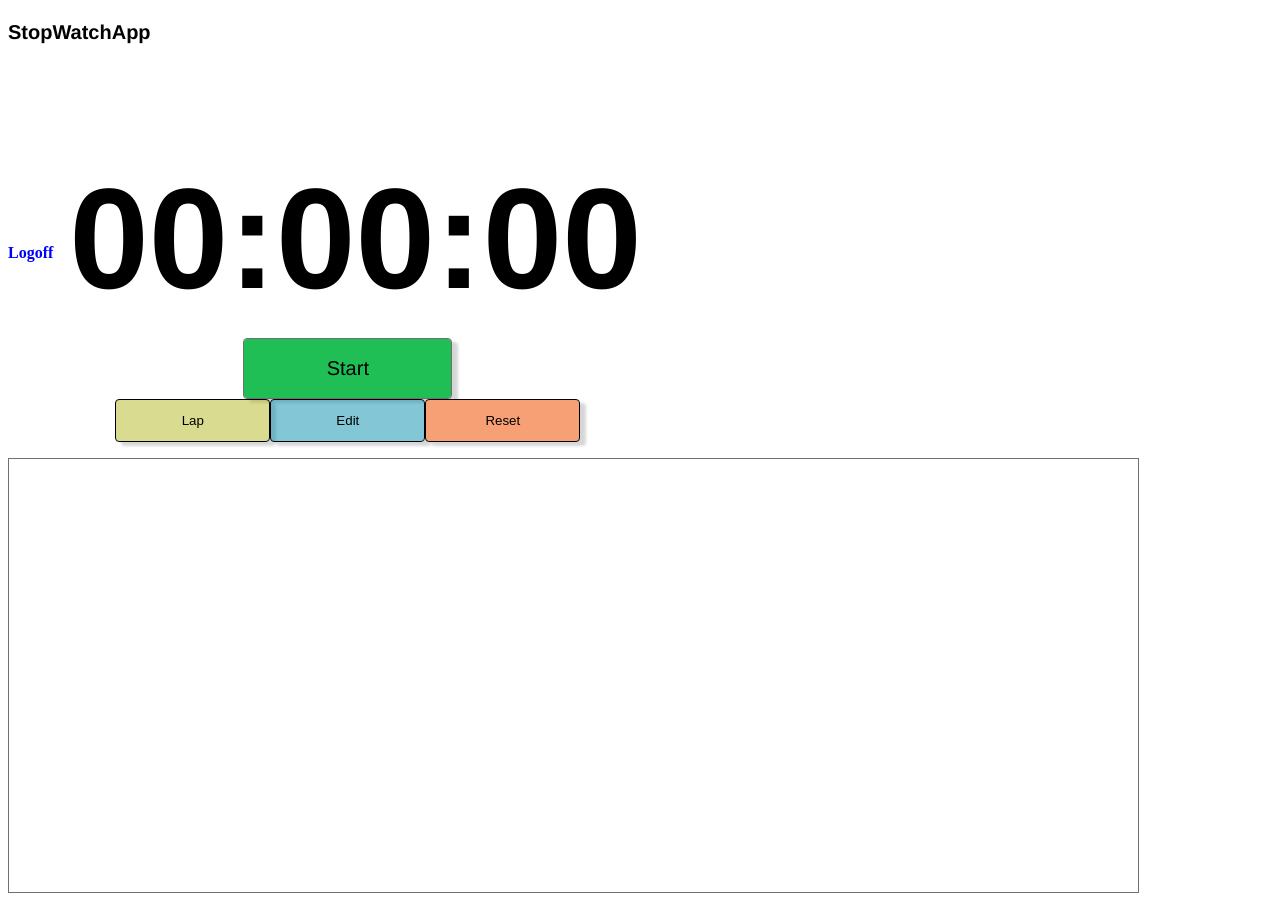
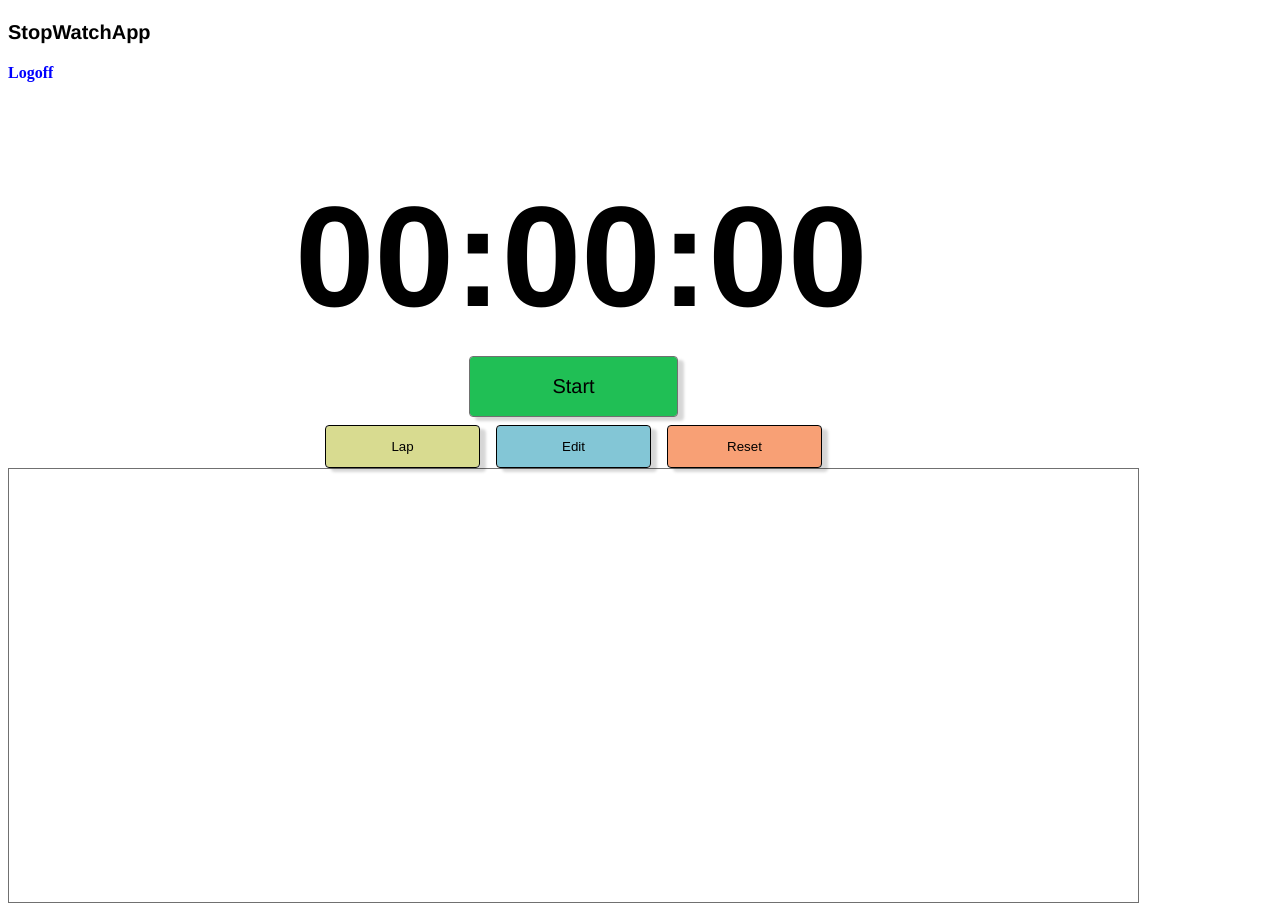
Before and after one commit to Sarah-Workman/Vue-stopwatch-, a Vue app: page /Homescreen in a window 1280 px wide. Built offline with nearby package versions, Linux system fonts and the light colour scheme.

Commit message:
updating style

```diff
--- a/src/components/Rectangle.vue
+++ b/src/components/Rectangle.vue
@@ -7,7 +7,7 @@
 		</div>
 		<div class="button-container">
 			<start-btn @start="startStopBtnClick" Id="startStopBtn" />
-			<div>
+			<div class="stopwatchFunBtns">
 				<LapBtn @lap="lapBtn" />
 				<EditBtn @edit="editSubmitBtnClick" />
 				<ResetBtn @reset="resetBtn" />
@@ -140,7 +140,7 @@
 	.rectangle {
 		display: flex;
 		justify-content: center;
-		align-content: flex-end;
+		align-content: center;
 
 		width: fit-content;
 		padding: 1em;
@@ -169,6 +169,7 @@
 		justify-content: center;
 		align-items: center;
 		flex-direction: column;
+		row-gap: 0.5em;
 	}
 	#deleteAllLabel {
 		text-align: left;
@@ -185,4 +186,8 @@
 		border: 1px solid #000000;
 		opacity: 1;
 	}
+	.stopwatchFunBtns {
+		display: flex;
+		column-gap: 1em;
+	}
 </style>
--- a/src/components/StopwatchWrapper.vue
+++ b/src/components/StopwatchWrapper.vue
@@ -1,11 +1,11 @@
 <template>
-	<div id="stopwatchContainer">
+	<div class="stopwatch-container">
 		<p id="logo">StopWatchApp</p>
-		<div id="stopwatchWrapper">
+
+		<div @click="signOut" class="signOut">Logoff</div>
+
+		<div class="stopwatch-wrapper">
 			<Rectangle class="Rectangle" />
-			<div class="side-bar">
-				<div @click="signOut" class="signOut">Logoff</div>
-			</div>
 		</div>
 
 		<div id="divider">
@@ -57,15 +57,6 @@
 	};
 </script>
 <style lang="scss" scoped>
-	.side-bar {
-		align-self: center;
-
-		justify-items: start;
-
-		grid-column-start: 1;
-		display: flex;
-		flex-direction: column;
-	}
 	#logo {
 		text-align: left;
 		font: normal normal bold 20px/25px Helvetica Neue;
@@ -76,17 +67,16 @@
 		height: 24px;
 	}
 
-	::v-deep#stopwatchWrapper {
+	.stopwatch-wrapper {
 		border-radius: 8px;
 
-		width: fit-content;
-		padding-bottom: 1em;
-		padding-right: 2em;
-		display: grid;
-		grid-template-columns: 1fr, 2fr;
-		grid-auto-flow: column;
+
+
+		display: flex;
+		align-items: center;
+		justify-content: center;
 	}
-	#stopwatchContainer {
+	.stopwatch-container {
 		border-radius: 8px;
 
 		width: fit-content;
```
Also changed, not shown: 1 other file (tests, documents, lock files or other folders).
